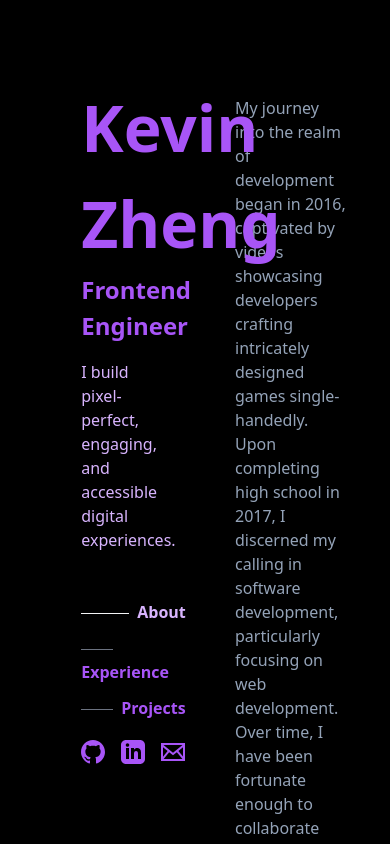
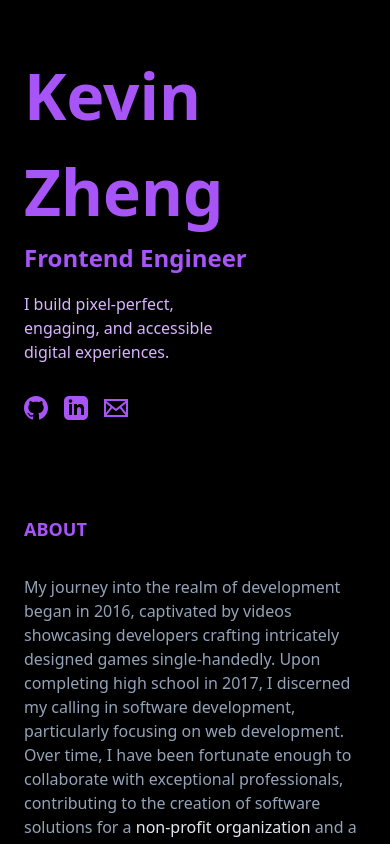
Before and after one commit to KevinZheng99/portfolio-v2, a React (Vite) app: page / in a window 390 px wide. Shown: the top 844 px of the page. Built offline with nearby package versions, Linux system fonts and the light colour scheme.

Commit message:
responsive home page

```diff
--- a/src/components/Hero/Header.jsx
+++ b/src/components/Hero/Header.jsx
@@ -3,7 +3,7 @@ import Socials from "./Socials";
 
 function Header() {
   return (
-    <div className="sticky top-0 flex flex-col max-h-screen w-1/2 justify-between py-20">
+    <div className="lg:sticky lg:top-0 lg:flex lg:max-h-screen lg:w-1/2 lg:flex-col lg:justify-between lg:py-20">
       <div>
         <h1 className="text-purple-500 text-6xl font-bold">Kevin Zheng</h1>
         <h2 className="text-purple-500 text-2xl font-bold">
--- a/src/components/Hero/Navigator.jsx
+++ b/src/components/Hero/Navigator.jsx
@@ -14,7 +14,7 @@ function Navigator() {
   const inactiveLineClasses = defaultLineClasses + " border-gray-500 w-8";
 
   return (
-    <nav className="text-purple-500 font-bold mt-12">
+    <nav className="text-purple-500 font-bold mt-12 hidden lg:block">
       <ul className="flex flex-col gap-3">
         <li>
           <NavLink
--- a/src/components/Hero/Socials.jsx
+++ b/src/components/Hero/Socials.jsx
@@ -7,7 +7,7 @@ function Socials() {
     "fill-current text-purple-500 transition-all hover:text-purple-300";
 
   return (
-    <div className="flex gap-4">
+    <div className="flex gap-4 mt-8">
       <a
         href="https://github.com/KevinZheng99"
         target="_blank"
--- a/src/components/MainContainer.jsx
+++ b/src/components/MainContainer.jsx
@@ -1,5 +1,9 @@
 function MainContainer({ children }) {
-  return <div className="flex gap-10 w-7/12 m-auto">{children}</div>;
+  return (
+    <div className="mx-auto px-6 py-12 min-h-screen max-w-screen-xl md:px-12 md:py-20 lg:py-0 lg:px-24 lg:flex lg:m-auto">
+      {children}
+    </div>
+  );
 }
 
 export default MainContainer;
--- a/src/components/RightContent.jsx
+++ b/src/components/RightContent.jsx
@@ -5,7 +5,7 @@ import Footer from "./Sections/Footer";
 
 function RightContainer() {
   return (
-    <div className=" text-purple-500 w-1/2 py-24">
+    <div className="text-purple-500 pt-24 lg:w-1/2 lg:py-24">
       <About />
       <Experience />
       <Projects />
--- a/src/components/Sections/About.jsx
+++ b/src/components/Sections/About.jsx
@@ -4,6 +4,7 @@ function About() {
       id="about"
       className="flex flex-col gap-2 mb-20 scroll-mt-20 text-slate-400"
     >
+      <p className="text-purple-500 text-lg font-bold mb-6 lg:hidden">ABOUT</p>
       <p>
         My journey into the realm of development began in 2016, captivated by
         videos showcasing developers crafting intricately designed games
--- a/src/components/Sections/Experience.jsx
+++ b/src/components/Sections/Experience.jsx
@@ -4,6 +4,9 @@ import Skill from "../shared/Skill";
 function Experience() {
   return (
     <section id="experience" className="scroll-mt-12">
+      <p className="text-purple-500 text-lg font-bold mb-6 lg:hidden">
+        EXPERIENCE
+      </p>
       <ul>
         <a
           href="https://www.quanwellbeing.com/"
--- a/src/components/Sections/Projects.jsx
+++ b/src/components/Sections/Projects.jsx
@@ -4,6 +4,9 @@ import computron from "../../assets/Computron.png";
 function Projects() {
   return (
     <section id="projects" className="mt-20 scroll-mt-12">
+      <p className="text-purple-500 text-lg font-bold mb-6 lg:hidden">
+        PROJECTS
+      </p>
       <ul>
         <a
           href="https://computrondevteam.itch.io/computron2-0"
```
